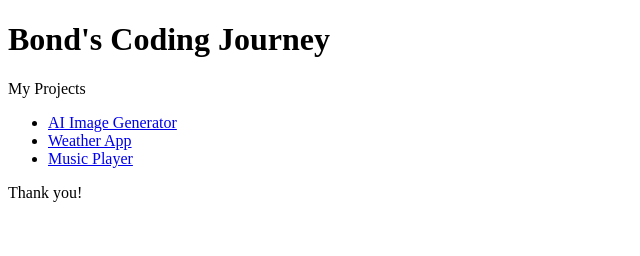
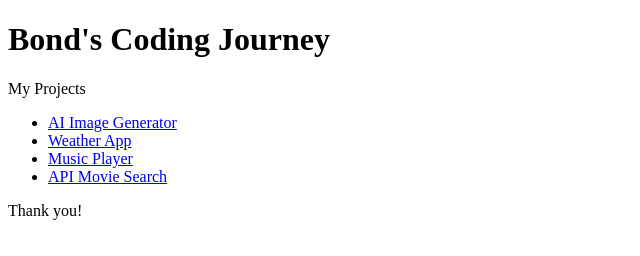
Before and after one commit to BondLukman/bondlukman.github.io, a plain HTML site: page index.html in a window 1280 px wide. Shown: the whole page, without its empty margins (0-640 px from the left). Drawn offline with Linux system fonts and the light colour scheme.

Commit message:
Update index.html

```diff
--- a/index.html
+++ b/index.html
@@ -12,6 +12,7 @@
       <li><a href="ai-image-generator/" target="_blank">AI Image Generator</a></li>
       <li><a href="weather-app/" target="_blank">Weather App</a></li>
       <li><a href="music-player/" target="_blank">Music Player</a></li>
+      <li><a href="movie-search/" target="_blank">API Movie Search</a></li>
     </ul>
     <footer>Thank you!</footer>
   </body>
```
